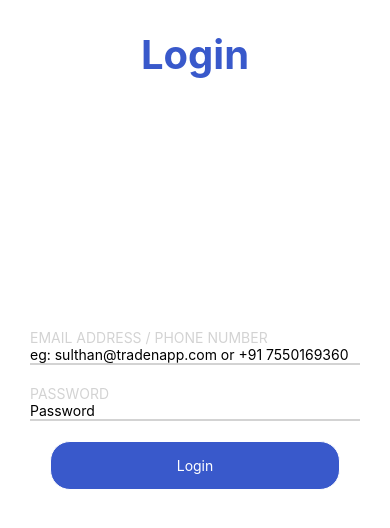
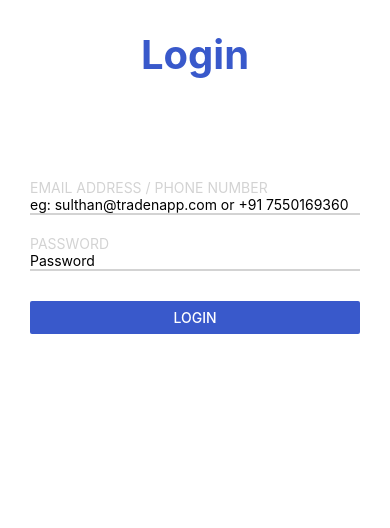
Before and after one commit to kbhatnagar97/React-Native-Android-Studio, a React Native app: screen / in a window 390 px wide. Shown: the top 528 px of the page. Built offline with nearby package versions, Linux system fonts and the light colour scheme; no server answers.

Commit message:
Responsive Login page
Added felx functionality to the UI of the login page
Login Functionality complete

```diff
--- a/src/Components/login/Login.tsx
+++ b/src/Components/login/Login.tsx
@@ -1,33 +1,46 @@
 import React from "react";
-import { View, Text, StatusBar, TextInput, TouchableOpacity, ToastAndroid } from "react-native";
+import {
+  View,
+  Text,
+  StatusBar,
+  TextInput,
+  TouchableOpacity,
+  ToastAndroid,
+  Button
+} from "react-native";
 import styles from "./LoginStyles";
-import Axios from "axios"
+import Axios from "axios";
 
 export const Login: React.FC = () => {
-  const [Email, setEmail] = React.useState("");
+  const [Username, setUsername] = React.useState("");
   const [Password, setPassword] = React.useState("");
 
-  Axios.post('http://tradenapp-env.us-east-1.elasticbeanstalk.com//api/v1/api-token-auth/',
+  const Button_pressed = () => {
+    Axios.post(
+      "http://tradenapp-env.us-east-1.elasticbeanstalk.com//api/v1/api-token-auth/",
       {
-    username: '+917837880510',
-    password: 'Hasher@123'
-  })
-  .then(function (response) {
-    ToastAndroid.show('Login Successful', ToastAndroid.SHORT);
+        username: Username,
+        password: Password
+      }
+    )
+      .then(function(response) {
+        ToastAndroid.show("Login Successful", ToastAndroid.SHORT);
         console.log("Pass");
       })
-  .catch(function (error) {
-    ToastAndroid.show('Login credentials Incorrect', ToastAndroid.SHORT);
+      .catch(function(error) {
+        ToastAndroid.show("Login credentials Incorrect", ToastAndroid.SHORT);
         console.log("Fail");
       });
+  };
 
   return (
+    <View>
+      <StatusBar backgroundColor="white" />
       <View style={styles.body}>
-      <StatusBar backgroundColor="white" />
-      <View>
+        <View style={styles.Heading_block}>
           <Text style={styles.Heading_login}>Login</Text>
         </View>
-      <View>
+        <View style={styles.View_Block}>
           <View>
             <Text style={styles.Field_Info}>EMAIL ADDRESS / PHONE NUMBER</Text>
           </View>
@@ -35,21 +48,27 @@ export const Login: React.FC = () => {
             <TextInput
               style={styles.Input_Info}
               placeholder="eg: sulthan@tradenapp.com or +91 7550169360"
+              onChangeText={text => setUsername(text)}
             />
           </View>
           <View>
             <Text style={styles.Field_Password}>PASSWORD</Text>
           </View>
           <View>
-          <TextInput style={styles.Input_Password} placeholder="Password" />
+            <TextInput
+              style={styles.Input_Password}
+              placeholder="Password"
+              onChangeText={text => setPassword(text)}
+            />
+          </View>
+          <View>
+            <Button
+              onPress={() => Button_pressed()}
+              title="Login"
+              color="#3959CB"
+            />
           </View>
         </View>
-      <View>
-        <TouchableOpacity
-            style={styles.SubmitButtonStyle}>
-
-            <Text style={styles.Button_Text}> Login </Text>
-        </TouchableOpacity>
       </View>
     </View>
   );
--- a/src/Components/login/LoginStyles.tsx
+++ b/src/Components/login/LoginStyles.tsx
@@ -3,7 +3,15 @@ import { StyleSheet } from "react-native";
 const styles = StyleSheet.create({
     body: {
       marginLeft: 30,
-      marginRight: 30
+      marginRight: 30,
+      display: "flex",
+      justifyContent:"space-around"
+    },
+
+    View_Block: {
+        display: "flex",
+        justifyContent: "center",
+        flexDirection: "column",
     },
 
     Heading_login: {
@@ -16,7 +24,7 @@ const styles = StyleSheet.create({
 
     Field_Info: {
       color: "lightgrey",
-      marginTop: 250
+      marginTop: 100
     },
 
     Input_Info: {
@@ -26,40 +34,15 @@ const styles = StyleSheet.create({
 
     Field_Password: {
       color: "lightgrey",
-      marginTop: 20
+      marginTop: 20,
     },
 
     Input_Password: {
       borderBottomColor: "lightgrey",
-      borderBottomWidth: 2
+      borderBottomWidth: 2,
+      marginBottom: 30
+
     },
-
-    Button: {
-      marginTop: 20,
-      marginLeft: 10,
-      marginRight: 10,
-      height: 55,
-      color: "white"
-    },
-
-    SubmitButtonStyle: {
-
-        marginTop:20,
-        paddingTop:15,
-        paddingBottom:15,
-        marginLeft:20,
-        marginRight:20,
-        backgroundColor:'#3959CB',
-        borderRadius:20,
-        borderWidth: 1,
-        borderColor: '#fff',
-        color: "white"
-    },
-
-    Button_Text:{
-        color:'#fff',
-        textAlign:'center',
-    }
 
   });
 
```
Lines whose indentation alone changed are shown as unchanged.
